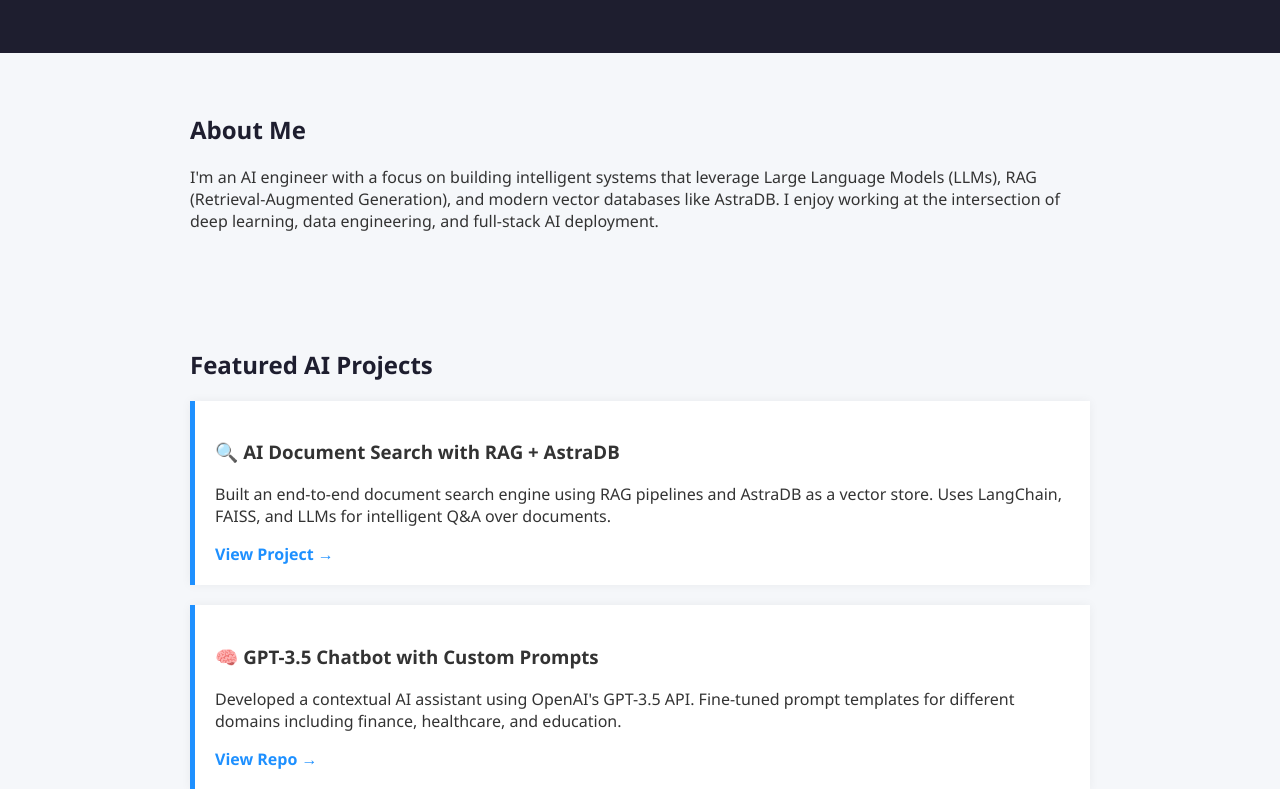
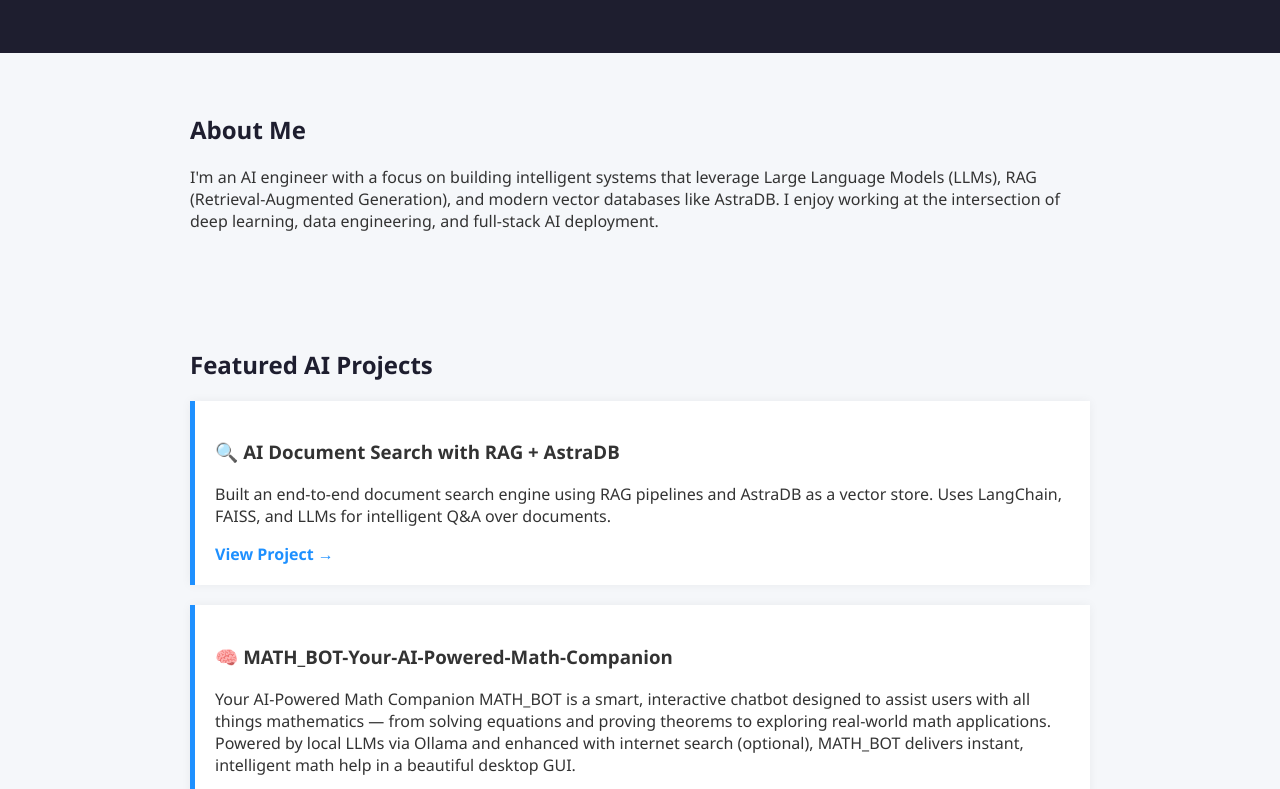
Before and after one commit to BVISHNU78/BVISHNU78.github.io, a plain HTML site: page index.html in a window 1280 px wide. Shown: the part 136-925 px from the top of the page. Drawn offline with Linux system fonts and the light colour scheme.

Commit message:
Update index.html

```diff
--- a/index.html
+++ b/index.html
@@ -31,9 +31,9 @@
     </div>
 
     <div class="project">
-      <h3>🧠 GPT-3.5 Chatbot with Custom Prompts</h3>
+      <h3>🧠 MATH_BOT-Your-AI-Powered-Math-Companion</h3>
       <p>
-        Developed a contextual AI assistant using OpenAI's GPT-3.5 API. Fine-tuned prompt templates for different domains including finance, healthcare, and education.
+        Your AI-Powered Math Companion MATH_BOT is a smart, interactive chatbot designed to assist users with all things mathematics — from solving equations and proving theorems to exploring real-world math applications. Powered by local LLMs via Ollama and enhanced with internet search (optional), MATH_BOT delivers instant, intelligent math help in a beautiful desktop GUI.
       </p>
       <a href="https://github.com/BVISHNU78" target="_blank">View Repo →</a>
     </div>
```
